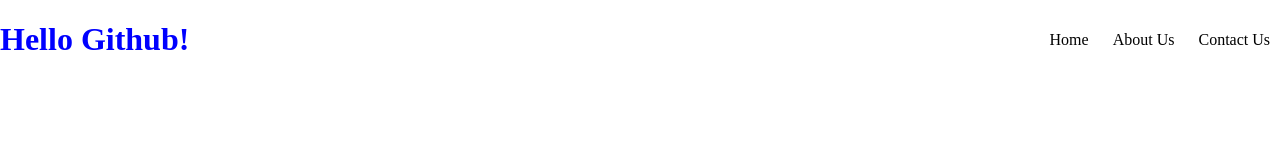
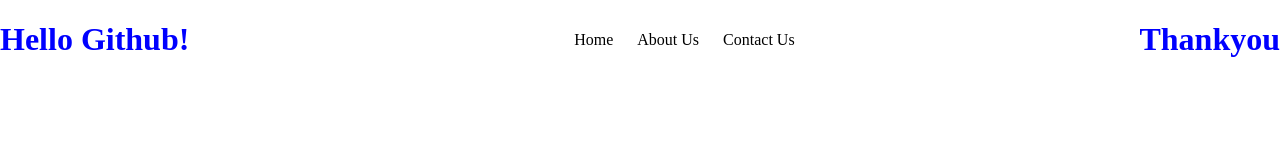
Before and after one commit to Muthukumaran-07/practicegithub, a plain HTML site: page index.html in a window 1280 px wide. Drawn offline with Linux system fonts and the light colour scheme.

Commit message:
added new branch

```diff
--- a/index.html
+++ b/index.html
@@ -15,6 +15,9 @@
             <li>Contact Us</li>
         </ul>
     </nav>
+    <footer>
+        <h1>Thankyou</h1>
+    </footer>
     <script src="script.js"></script>
 </body>
 </html>
```
